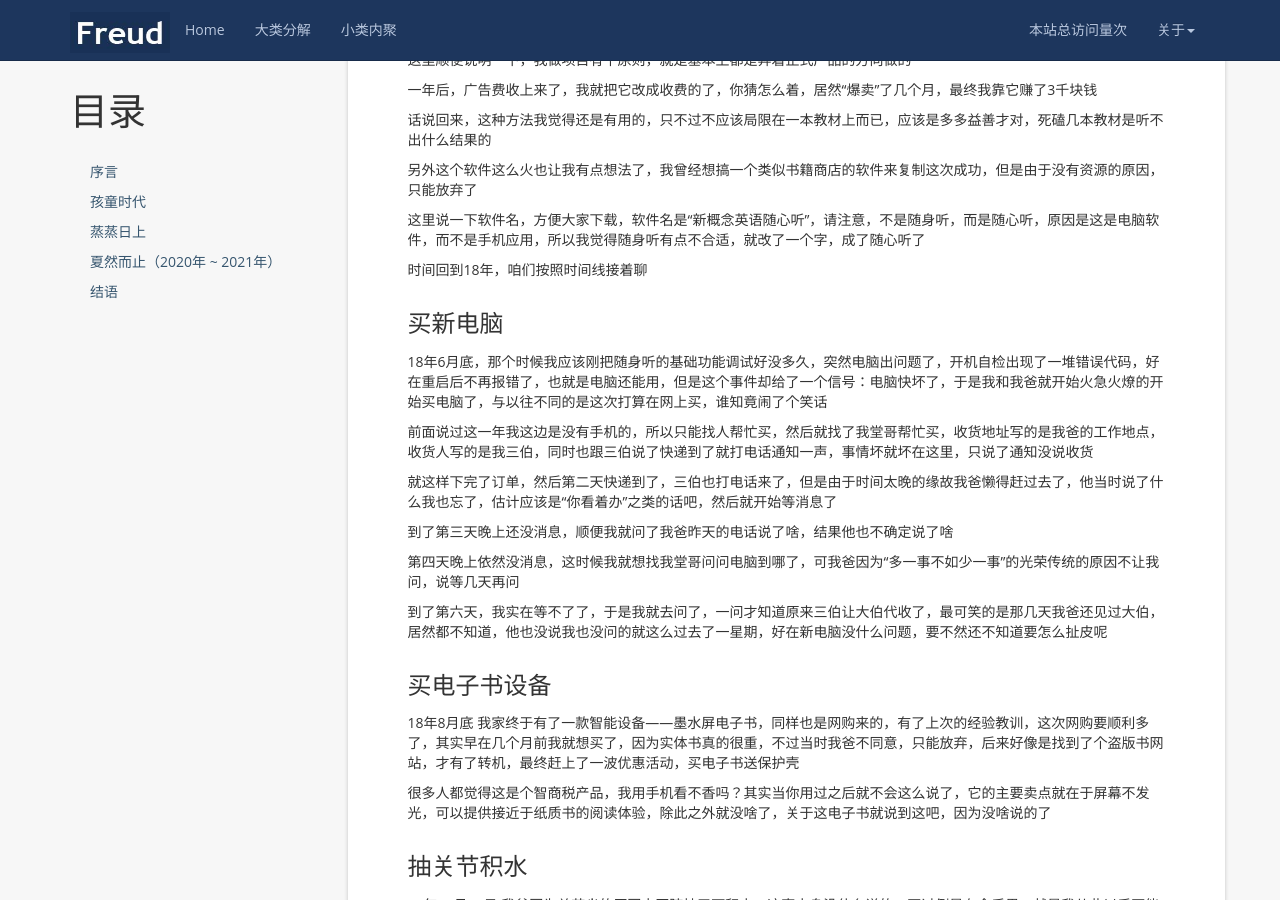
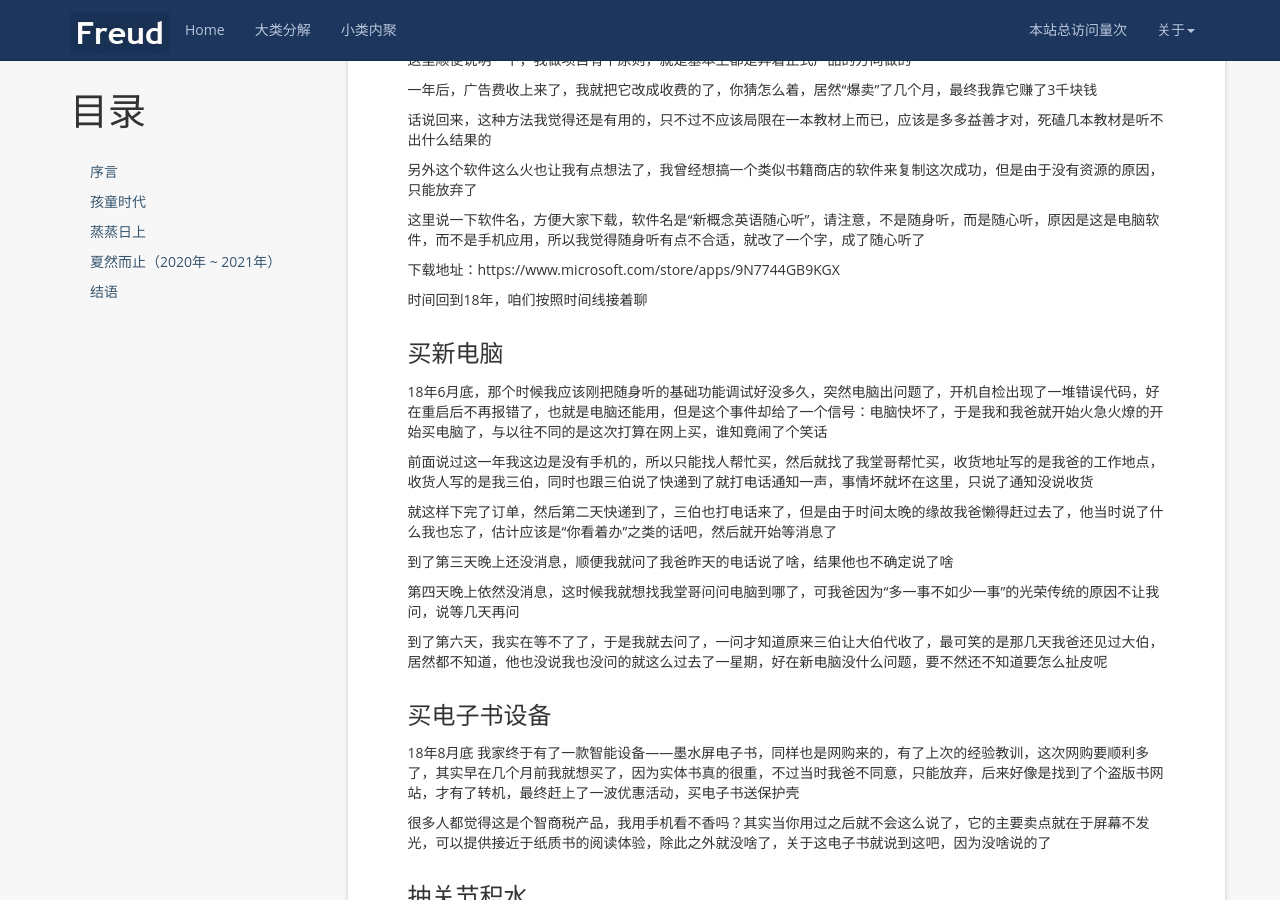
Before and after one commit to kljzndx/My-Blog, a Jekyll site: the page built from _posts/2021-07-07-autobiography.md, in a window 1280 px wide and 900 px high, scrolled down 4298 px. Built offline with Jekyll 4.4.1, drawn with Linux system fonts in a browser that asks for light colours; nearby versions of some CDN libraries; comment, search, counter and statistics services are not loaded.

Commit message:
补充下载链接

```diff
--- a/_posts/2021-07-07-autobiography.md
+++ b/_posts/2021-07-07-autobiography.md
@@ -165,6 +165,8 @@ tags: [自传]
 
 这里说一下软件名，方便大家下载，软件名是“新概念英语随心听”，请注意，不是随身听，而是随心听，原因是这是电脑软件，而不是手机应用，所以我觉得随身听有点不合适，就改了一个字，成了随心听了
 
+下载地址：https://www.microsoft.com/store/apps/9N7744GB9KGX
+
 时间回到18年，咱们按照时间线接着聊
 
 ### 买新电脑
```
